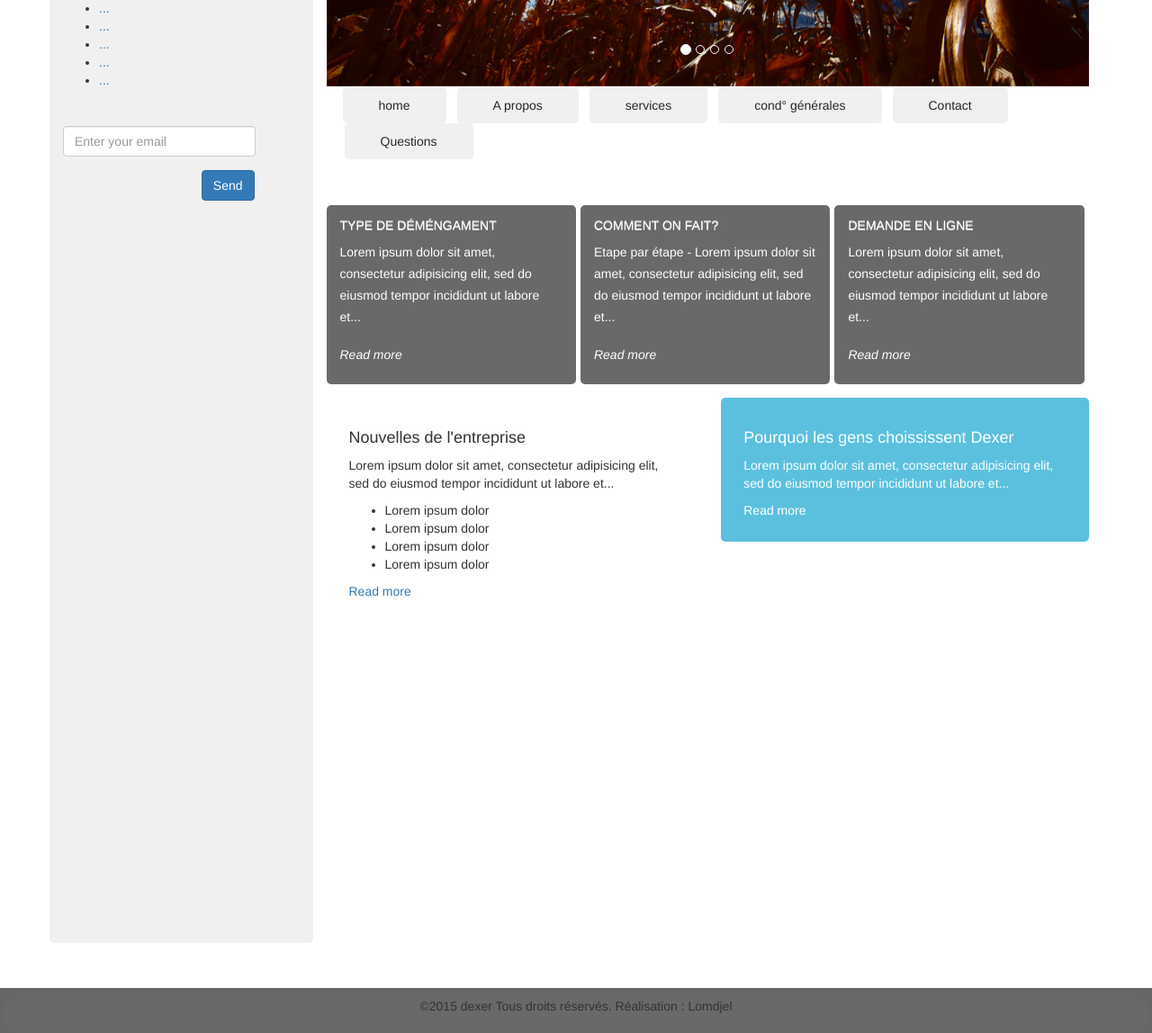
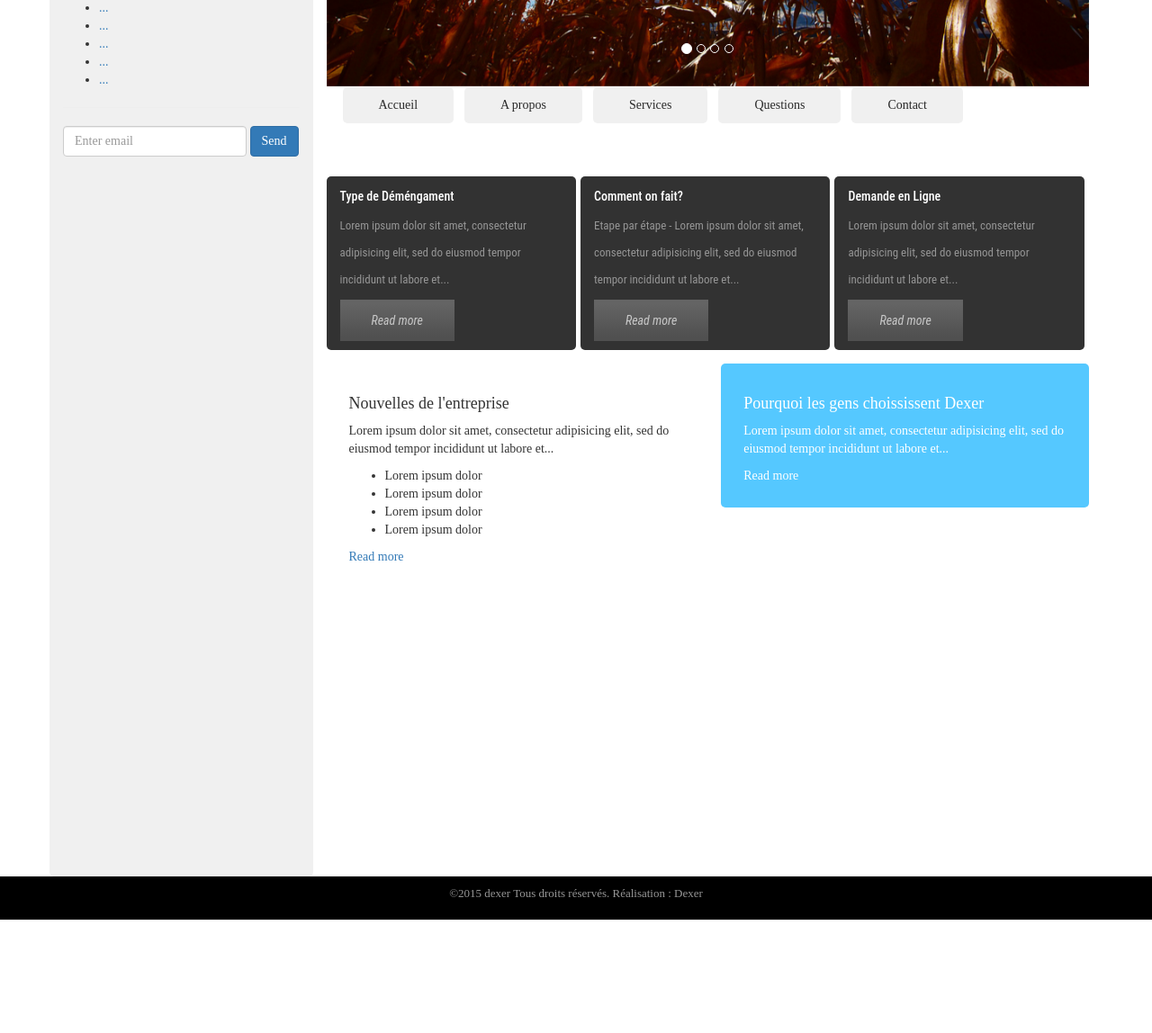
Before and after one commit to lomdjel/fabrice-dexer, a PHP site: page / in a window 1280 px wide. Shown: the part 341-1489 px from the top of the page at 90% size. After the commit the page ends 1363 px from the top, so only its background shows below. Run offline with PHP 8.4, Linux system fonts and the light colour scheme; some libraries are stand-ins or nearby versions; some web fonts are replaced.

Commit message:
update design

```diff
--- a/index.php
+++ b/index.php
@@ -41,7 +41,7 @@
   </head>
   <body>
 
-    <div class="container" style="margin-bottom: 50px;">
+    <div class="container">
 
     	<div class="row">
 			<div class="col-md-3" style="background-color: #F0F0F0;border-radius: 5px;">
@@ -62,24 +62,14 @@
 
 				<hr>
 				<div>
-					<form class="form-horizontal">
-
-					  <div class="form-group">
-					    <div class=col-sm-10>
-					      <input type="email" class="form-control" id="inputEmail3" placeholder="Enter your email">
-					    </div>
-					  </div>
-
-					  <div class="form-group">
-					    <div class="col-sm-offset-2 col-sm-10">
-					      <p class="text-right" style="margin-right: 50px;"><button type="submit" class="btn btn-primary">Send</button></p>
-					    </div>
-					  </div>
-
+					<form class="form-inline">
+						<div class="form-group">
+							<input type="email" class="form-control" id="exampleInputEmail3" placeholder="Enter email">
+					  	</div>
+					  	<button type="submit" class="btn btn-primary">Send</button>
 					</form>
 				</div>
-
-				<div style="height: 800px;">
+				<div style="height:800px;">
 
 				</div>
 
@@ -139,14 +129,14 @@
 				  </a>
 				</div>
 
-		  		<div class="navbar">
+		  		<div class="navbar text-center">
 		  			<ul class="nav nav-pills" style="margin-left: 12px;">
-		  				<li><a href="#">home</a></li>
+		  				<li><a href="#">Accueil</a></li>
 		  				<li><a href="#">A propos</a></li>
-		  				<li><a href="#">services</a></li>
-		  				<li><a href="#">cond° générales</a></li>
+		  				<li><a href="#">Services</a></li>
+		  				<!-- <li><a href="#">cond° générales</a></li> -->
+		  				<li><a href="#">Questions</a></li>
 		  				<li><a href="#">Contact</a></li>
-		  				<li><a href="#">Questions</a></li>
 		  			</ul>
 		  		</div>
 
@@ -200,7 +190,7 @@
 	                </div>
 				  </div>
 				  <div class="col-xs-6">
-				  	<div class="service-bis" style="color: #FFF; background-color: #5bc0de;">
+				  	<div class="service-bis" style="color: #FFF; background-color: #55c8ff;">
 	                    <div class="icon-awesome">
 	                        <i class="icon-table"></i>
 	                    </div>
@@ -222,9 +212,9 @@
                 <div class="row">
                 <p class="text-center"></p>
                 </div>
-
+                <!-- <hr> -->
                 <div>
-				  <p class="text-center">&copy;2015 dexer Tous droits réservés. Réalisation : Lomdjel</p>
+				  <p class="text-center" style="font-size: 13px;font-weight: normal;color: #969696;line-height: 18px;">&copy;2015 dexer Tous droits réservés. Réalisation : Dexer</p>
 				</div>
 
             </div>
--- a/public/css/style.css
+++ b/public/css/style.css
@@ -1,3 +1,7 @@
+body {
+	font-family: 'Glegoo', serif;
+}
+
 .nav-pills > a {
 	font-family: Calligraffitti;
 	font-size: 15px;
@@ -20,6 +24,12 @@
 	font-weight: normal;
 }
 
+.navbar .nav-pills > li > a:hover {
+	background: -webkit-gradient(linear, left top, left bottom, color-stop(10%, #55c8ff), color-stop(90%, #55c8ff));
+    /*background-color: #55c8ff;*/
+    color: #FFF;
+}
+
 /* ----- What we do ----- */
 
 .what-we-do {
@@ -29,8 +39,10 @@
 .what-we-do .service {
     padding-bottom: 23px;
     /*background: #f8f8f8;
-		    border-bottom: 2px solid #9d426b;*/
-		    background: #696969;
+    border-bottom: 2px solid #9d426b;
+    background: #696969;*/
+    background: #323232;
+    font-family: "Roboto Condensed", sans-serif;
 }
 
 
@@ -63,18 +75,25 @@
 
 .what-we-do .service h4 {
     margin-top: 5px;
+    font-size: 14px;
+    /*
+    font-family: "Roboto Condensed", sans-serif;
     font-family: 'Droid Sans', Helvetica, Arial, sans-serif;
-		    font-size: 14px;
-		    /* color: #5d5d5d; */
+    color: #5d5d5d;
+    text-shadow: 0 1px 0 rgba(255,255,255,.7);
+    text-transform: uppercase;
+    */
     color: #fff;
-		    text-transform: uppercase;
-		    text-shadow: 0 1px 0 rgba(255,255,255,.7);
 }
 
 .what-we-do .service p {
     padding-bottom: 10px;
-		    line-height: 24px;
-		    color: #FFF
+    line-height: 30px;
+    font-size: 13px;
+	font-weight: normal;
+    /*color: #FFF;
+    line-height: 24px;*/
+    color: #969696;
 }
 
 .what-we-do .service a {
@@ -91,14 +110,22 @@
         0 1px 25px 0 rgba(0,0,0,.05) inset,
         0 -1px 25px 0 rgba(0,0,0,.05) inset;
     */
-			color: #fff;
+    padding: 15px 35px;
+	color: #C8C8C8;
     font-style: italic;
+    background: -webkit-gradient(linear, left top, left bottom, color-stop(10%, #646464), color-stop(90%, #505050));
 }
+
+
 
 .what-we-do .service a:hover {
     -moz-box-shadow: none;
     -webkit-box-shadow: none;
     box-shadow: none;
+    text-decoration: none;
+    background: -webkit-gradient(linear, left top, left bottom, color-stop(10%, #55c8ff), color-stop(90%, #55c8ff));
+    /*background-color: #55c8ff;*/
+    color: #FFF;
 }
 
 .what-we-do .service a:active {
@@ -172,8 +199,12 @@
 .footer {
 	margin: 0 auto;
 	padding-bottom: 10px;
+	background-color: #000;
+	/*
+	color:#fff;
+	background-color: #232323;
+	border-top: 5px solid #D9534F;
 	background-color: #696969;
-			/*
 	background: #F8F8F8;
 	url(../img/pattern.jpg) left top repeat; */
 	-moz-box-shadow: 0 5px 15px 0 rgba(0,0,0,.05) inset;
```
Lines whose indentation alone changed are shown as unchanged.
